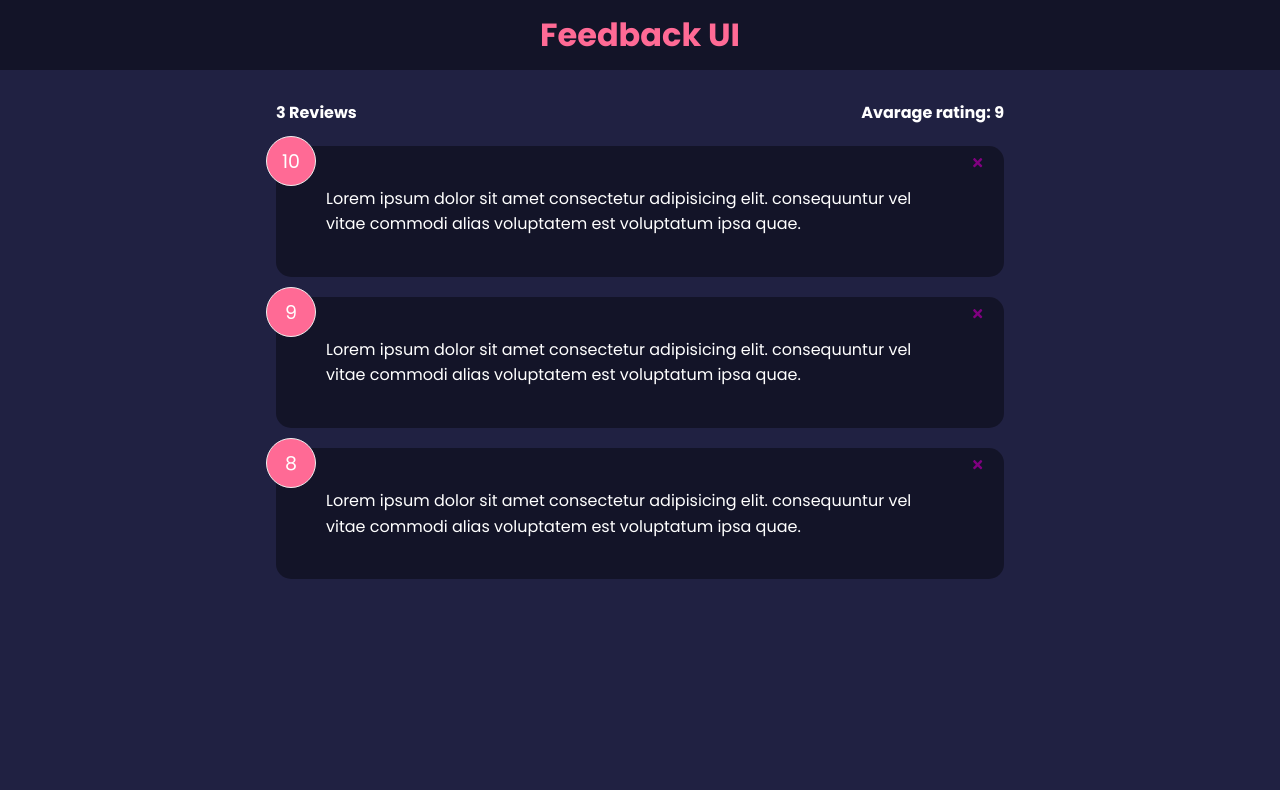
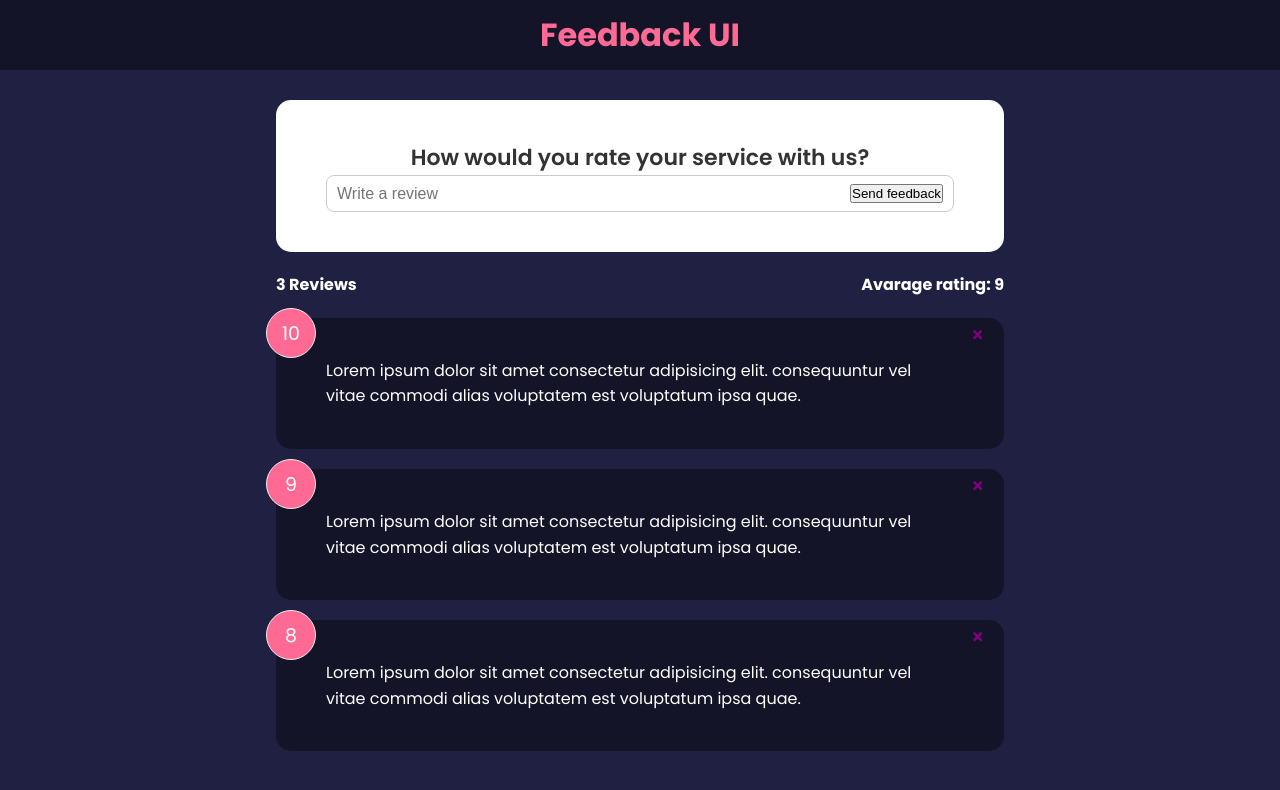
Before and after one commit to ivanaogrizovic/feedback-app, a React (Create React App) app: page / in a window 1280 px wide. Shown: the top 790 px of the page. Built offline with nearby package versions, Linux system fonts and the light colour scheme.

Commit message:
feat: create feedback form

```diff
--- a/src/App.js
+++ b/src/App.js
@@ -2,6 +2,7 @@
 import Header from "./components/header/header";
 import FeedbackList from "./components/feedback-list/feedback-list";
 import FeedbackStats from "./components/feeback-stats/feedbac-stats";
+import FeedbackForm from "./components/feedback-form/feedback-form";
 import feedbackData from "./data/feedbackData";
 import "./index.css";
 
@@ -17,6 +18,7 @@
     <>
       <Header />
       <div className="container">
+        <FeedbackForm />
         <FeedbackStats feedback={feedback} />
         <FeedbackList feedback={feedback} handleDelete={deleteFeedback} />
       </div>
--- /dev/null
+++ b/src/components/feedback-form/feedback-form.jsx
@@ -0,0 +1,28 @@
+import { useState } from "react";
+import Card from "../card/card";
+
+export default function FeedbackForm() {
+  const [text, setText] = useState("");
+
+  const handleTextInput = (e) => {
+    setText(e.target.value);
+  };
+
+  return (
+    <Card>
+      <form>
+        <h2>How would you rate your service with us?</h2>
+        {/* Todo: rating select component */}
+        <div className="input-group">
+          <input
+            type="text"
+            placeholder="Write a review"
+            value={text}
+            onChange={handleTextInput}
+          />
+          <button type="submit">Send feedback</button>
+        </div>
+      </form>
+    </Card>
+  );
+}
```
